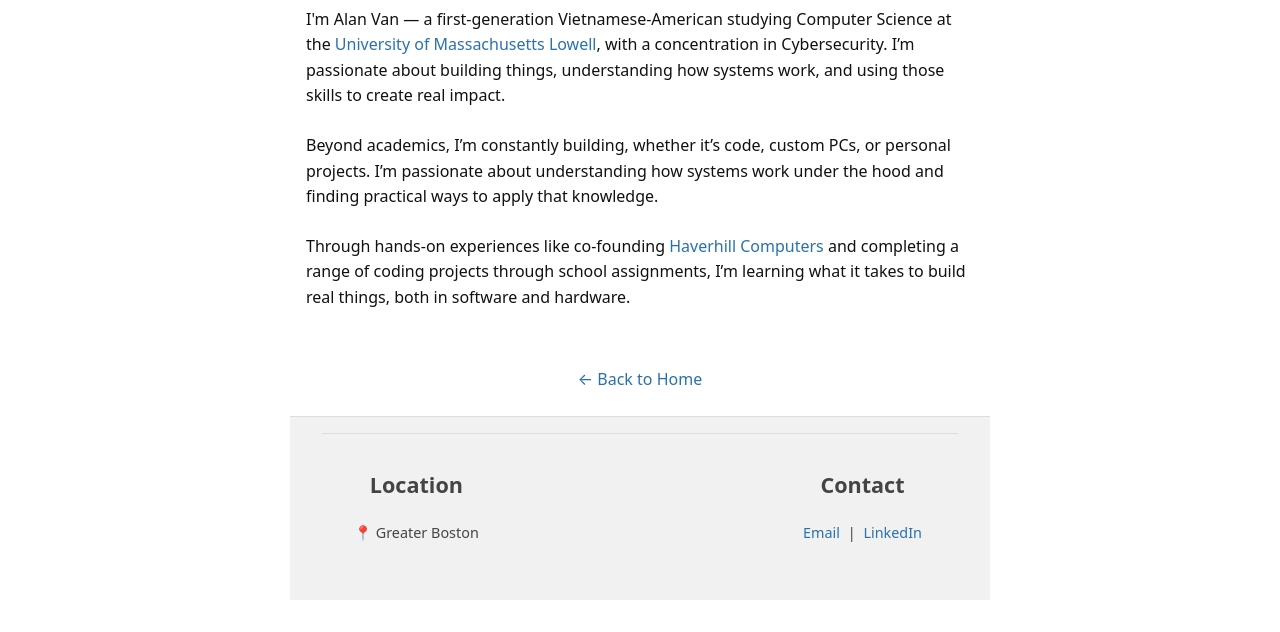
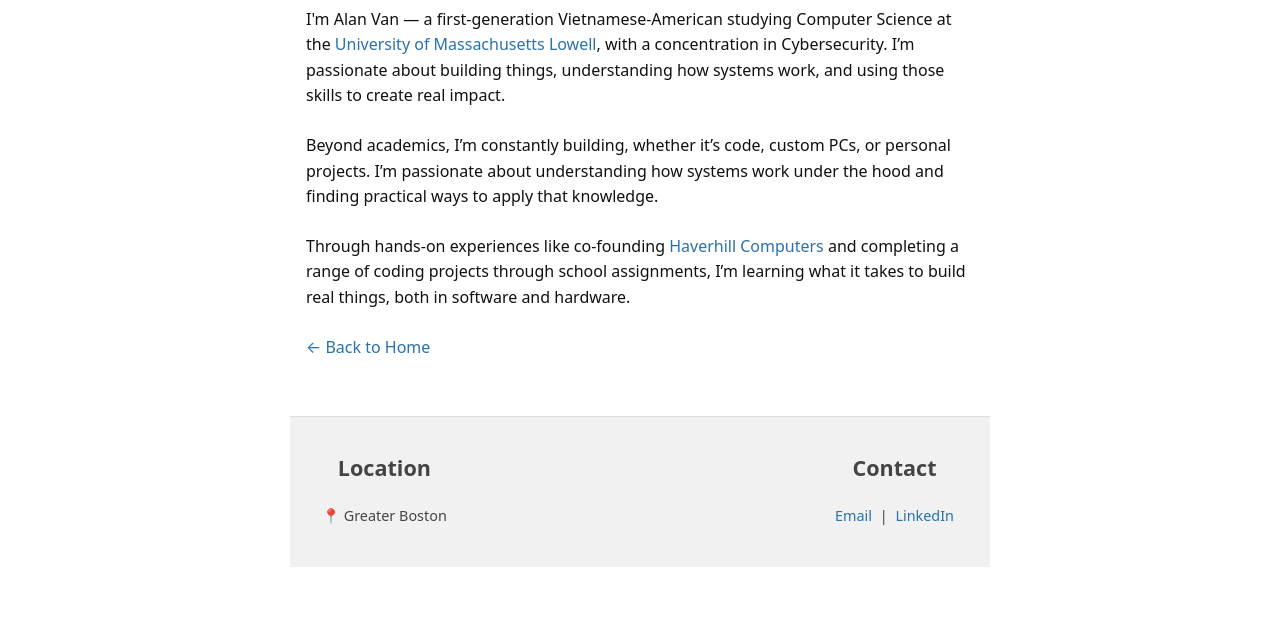
Before and after one commit to alancapvan/alancapvan.github.io, a plain HTML site: page about.html in a window 1280 px wide. Shown: the part 211-843 px from the top of the page. After the commit the page ends 810 px from the top, so only its background shows below. Drawn offline with Linux system fonts and the light colour scheme.

Commit message:
General Fixes

```diff
--- a/about.html
+++ b/about.html
@@ -8,7 +8,7 @@
     </title>
     <meta content="width=device-width, initial-scale=1" name="viewport" />
     <link rel="stylesheet" href="css/style.css">
-    <script defer="True" src="include.js">
+    <script defer="True" src="js/include.js">
     </script>
 </head>
 
@@ -21,24 +21,29 @@
         </h1>
         <p>
             I'm Alan Van — a first-generation Vietnamese-American studying Computer Science at the
-            <a href="https://www.uml.edu/">University of Massachusetts Lowell</a>, with a concentration in Cybersecurity.
-            I’m passionate about building things, understanding how systems work, and using those skills to create real impact.
+            <a href="https://www.uml.edu/">University of Massachusetts Lowell</a>, with a concentration in
+            Cybersecurity.
+            I’m passionate about building things, understanding how systems work, and using those skills to create real
+            impact.
         </p>
         <p>
             Beyond academics, I’m constantly building, whether it’s code, custom PCs, or personal projects.
-            I’m passionate about understanding how systems work under the hood and finding practical ways to apply that knowledge.
+            I’m passionate about understanding how systems work under the hood and finding practical ways to apply that
+            knowledge.
         </p>
         <p>
             Through hands-on experiences like co-founding
             <a href="https://www.haverhillcomputers.com/">Haverhill Computers</a>
-            and completing a range of coding projects through school assignments, I’m learning what it takes to build real things,
+            and completing a range of coding projects through school assignments, I’m learning what it takes to build
+            real things,
             both in software and hardware.
         </p>
         <p>
-            </div><a class="back-link" href="index.html">← Back to Home</a>
+            <a class="back-link" href="index.html">← Back to Home</a>
         </p>
+
     </div>
-    <footer id="footer"></footer>
+    <div id="footer">
     </div>
 </body>
 
```
Also changed, not shown: education.html (+6 -4 lines), index.html (+1 -1 lines), projects.html (+5 -4 lines), resume.html (+3 -2 lines), components/footer.html (indentation only), js/include.js (renamed from include.js).
